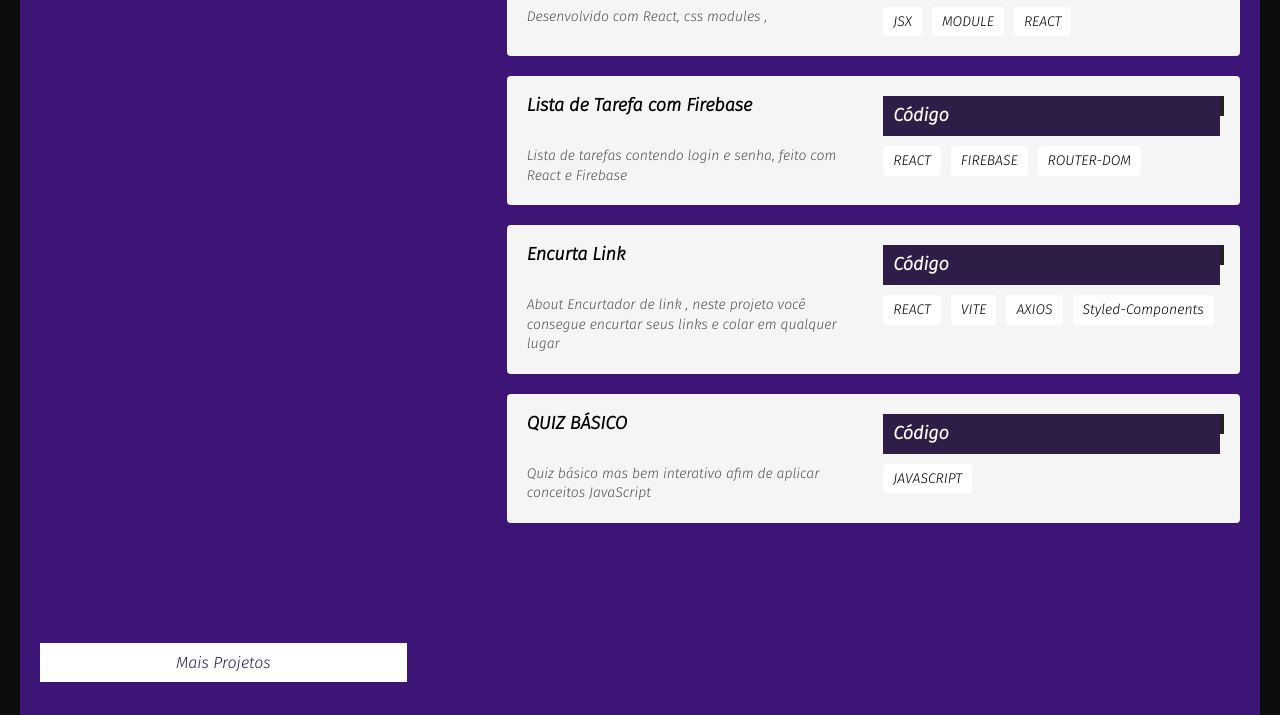
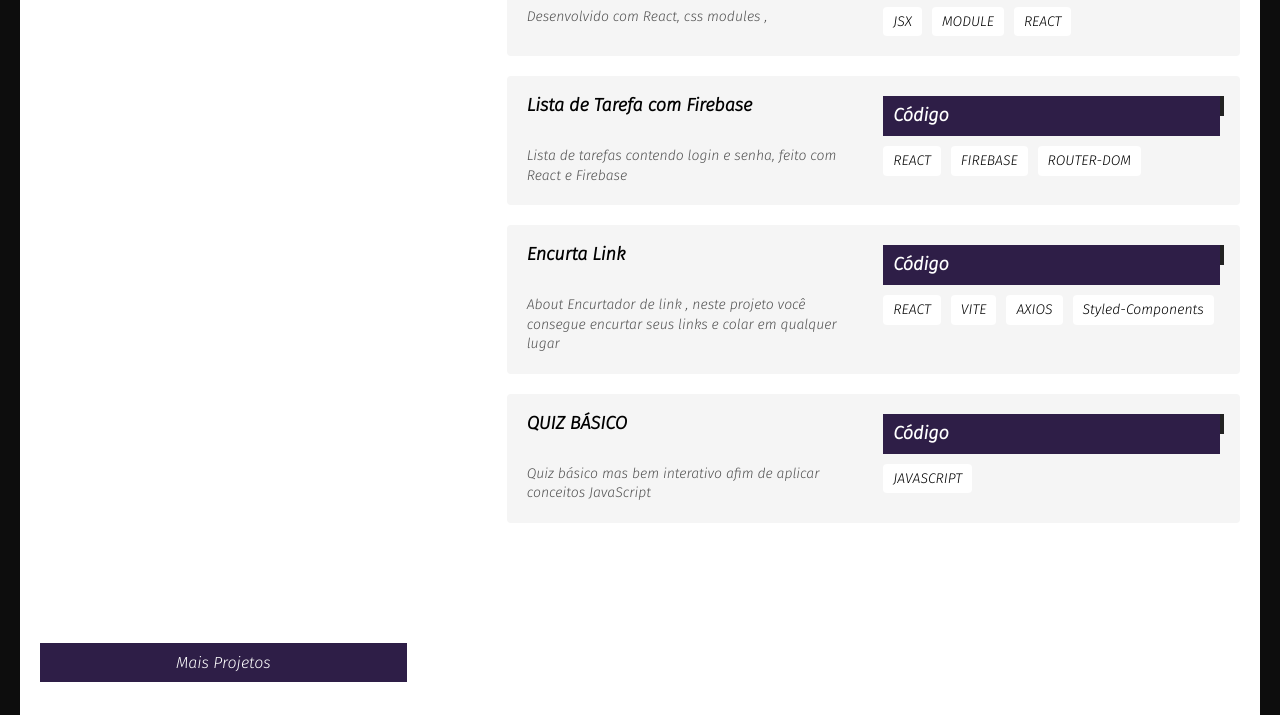
Before and after one commit to JoaoLlucaxs/Portfolio_, a plain HTML site: page index.html in a window 1280 px wide. Shown: the part 1065-1780 px from the top of the page. Drawn offline with Linux system fonts and the light colour scheme.

Commit message:
modification 2.0

```diff
--- a/style/certificados.css
+++ b/style/certificados.css
@@ -13,7 +13,7 @@
     position: relative;
 }
 .formacao .subtitulo{
-    color: #000;
+    color: #fff;
     max-width: 5ch;
 }
 em{
--- a/style/projetos.css
+++ b/style/projetos.css
@@ -5,12 +5,10 @@
     display: grid;
     grid-template-columns: 1fr 2fr;
     gap: 100px;
-    background: #3c1577;
-    background: -webkit-linear-gradient( #6a26cd);
-    background: linear-gradient(#6a26cd);
+    background: #fff;
 }
 .projeto .subtitulo{
-    color: #fff;
+    color: #222;
 }
 .projetos_mod::before{
     content: '';
@@ -72,8 +70,8 @@
 }
 .btn_projeto{
     text-decoration: none;
-    color: #2e1e47;
-    background:#fff;
+    color: #fff;
+    background: #2e1e47;
     padding: 10px;
     text-align: center;
 }
```
